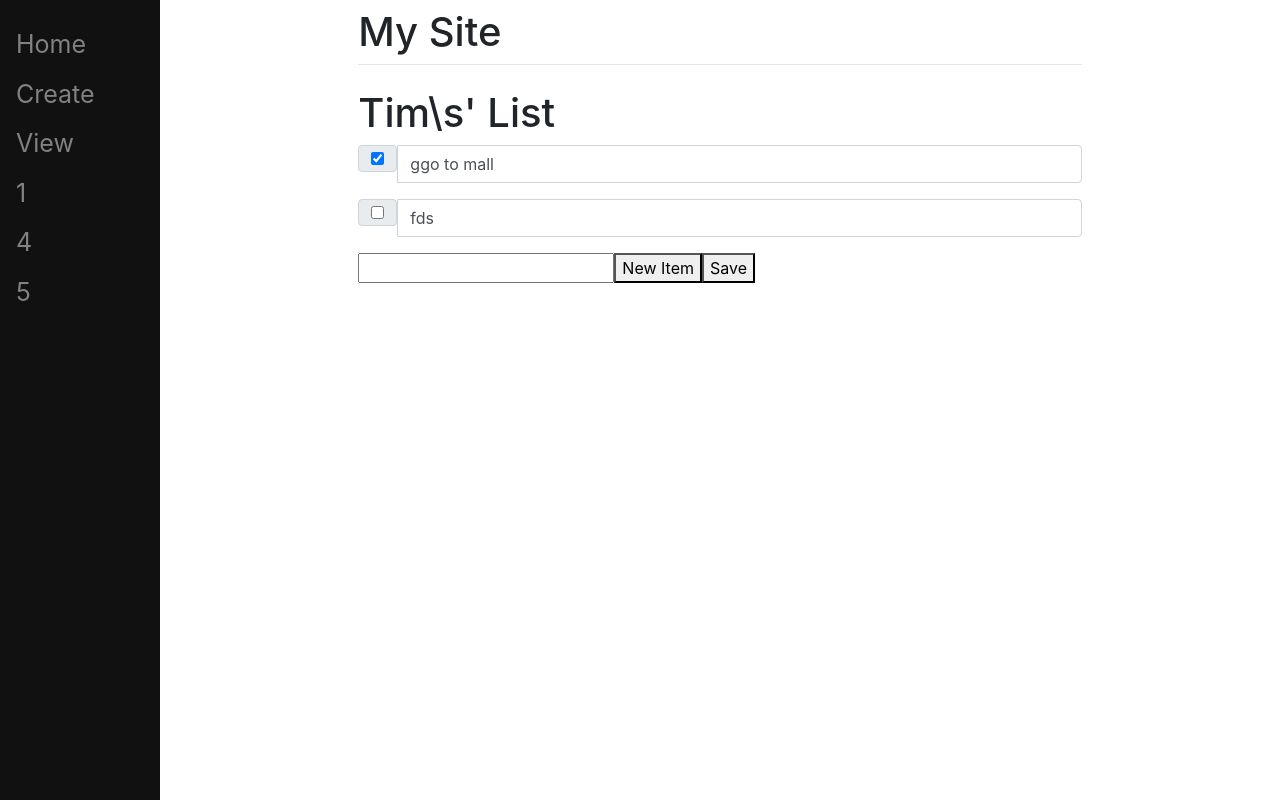
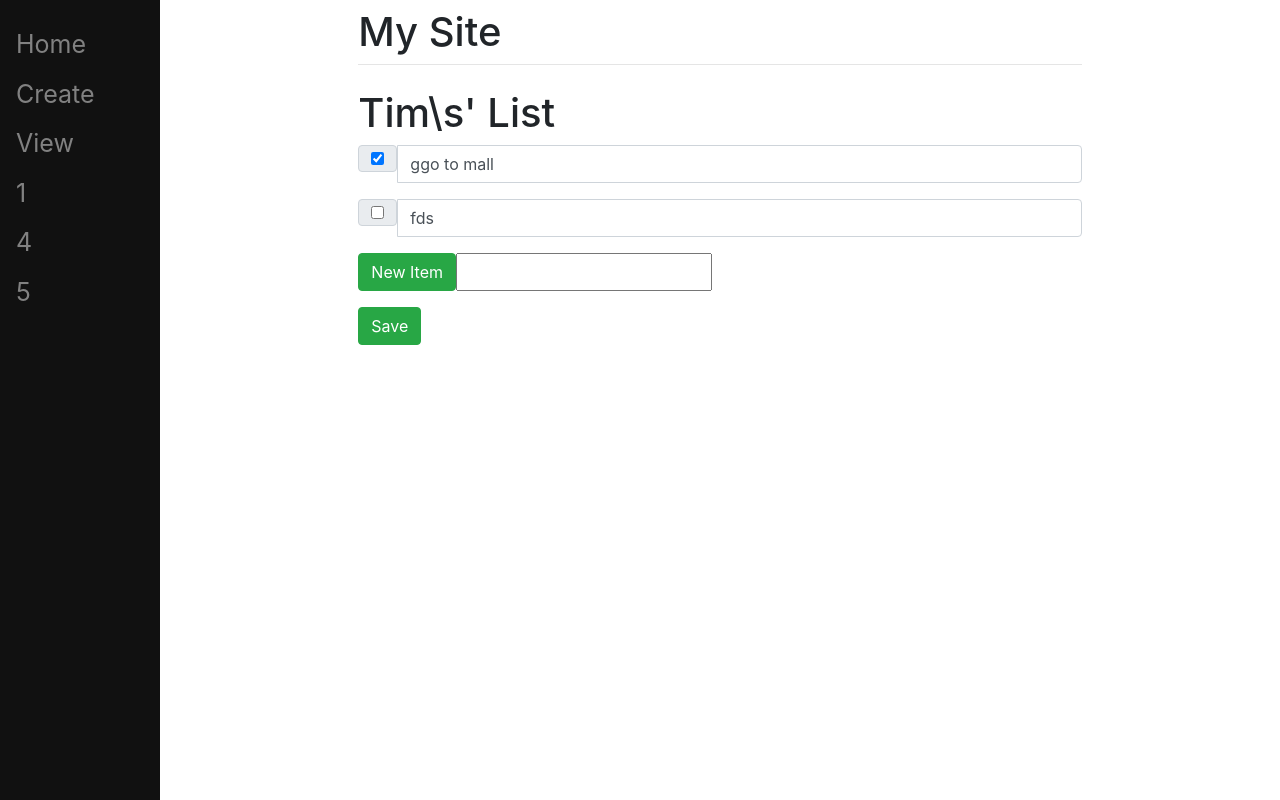
Before and after one commit to ReX342/twt, a Django app: page /1 in a window 1280 px wide. Run offline with Django 3.2, Linux system fonts and the light colour scheme; data comes from the database, SQL or seed files in the repository; both versions use the stored data as it was after the commit; some libraries are stand-ins or nearby versions.

Commit message:
add item and save are green and nice looking now

```diff
--- a/mysite/main/templates/main/list.html
+++ b/mysite/main/templates/main/list.html
@@ -21,9 +21,11 @@
         {% endfor %}
 
         <div class="input-group mb-3">
+            <div class="input-group-prend">
+                <button type="submit" name="newItem", value="newItem", class="btn btn-success">New Item</button>
+            </div>
             <input type="text", name="new">
-            <button type="submit" name="newItem", value="newItem">New Item</button>
-
-        <button type="submit" name="save", value="save">Save</button>
+        </div>
+        <button type="submit" name="save", value="save", class="btn btn-success">Save</button>
     </form>
 {% endblock %}
```
Also changed, not shown: mysite/db.sqlite3.
